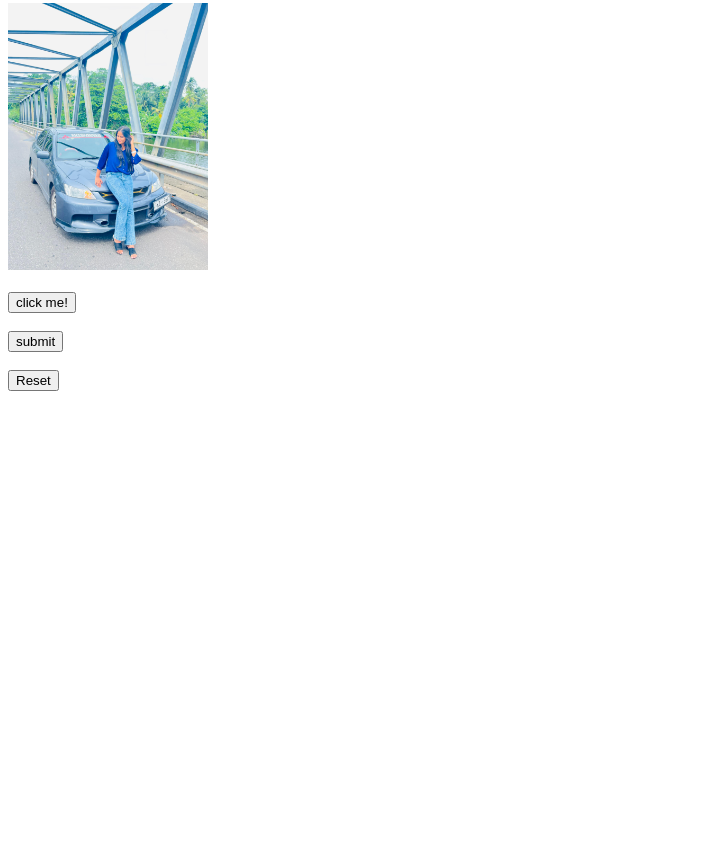
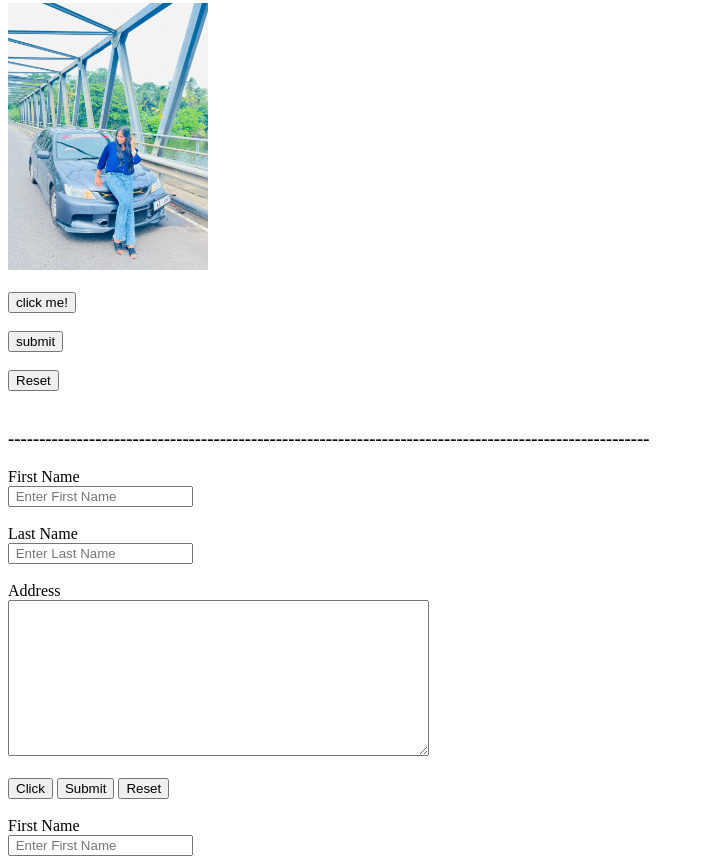
Before and after one commit to sasuniii0/HTML-webDev, a plain HTML site: page forms.html in a window 1280 px wide. Shown: the part 677-1541 px from the top of the page, without its empty margins (0-704 px from the left). Before the commit the page ends 1094 px from the top, so only its background shows below. Drawn offline with Linux system fonts and the light colour scheme.

Commit message:
forms new

```diff
--- a/forms.html
+++ b/forms.html
@@ -5,7 +5,9 @@
     <title>HTML forms</title>
 </head>
 <body>
-    <form>
+    <form action = "http://localhost:8080/form " method = "post">
+
+        <!-----------------------------------------------input------------------------------------------------------------->
         <input
                 type = "text"
                 placeholder="Enter your Name"
@@ -158,6 +160,65 @@
          krgn e data tika api kyna place ekata e dewl set krna eka/// page eka refresh wnwa-->
         <!-- type = reset ---- page eka refresh krla denwa... input krla thiyna data are reset krnwa refresh krnwa-->
         <!-- type = hidden ---- data collect krnkota data hide krnn... eywa eliyt display wenne nh-->
+
+        <h3>-------------------------------------------------------------------------------------------------------</h3>
+
+        <!-----------------------------------------------label ------------------------------------------------------------->
+
+        <div>
+            <label for = "first-name">First Name</label><br>
+            <input type = "text"
+                   id = "first-name"
+                   placeholder=" Enter First Name">
+        </div>
+
+        <br>
+
+        <div>
+            <label for = "last-name" >Last Name</label><br>
+            <input type = "text"
+                   id = "last-name"
+                   placeholder=" Enter Last Name">
+        </div>
+
+        <br>
+        <!-----------------------------------------------textarea ------------------------------------------------------------->
+        <div>
+            <label for="address">Address</label><br>
+            <textarea
+                    placeholder="Enter your address"
+                    id = "address"
+                    rows = "10"
+                    cols = "50">
+            </textarea>
+        </div>
+        <br>
+        <!-----------------------------------------------button ------------------------------------------------------------->
+
+        <div>
+            <button type = button>Click</button>
+            <button type = "submit">Submit</button>
+            <button type = "reset">Reset</button>
+        </div>
+
+        <br>
+
+        <div>
+            <label>First Name</label><br>
+            <input
+                    type = "text"
+                    placeholder=" Enter First Name"
+                    name = "firstname">
+        </div>
+
+        <!-- labels link krnn pulwun id/ for kyna attributes wlin-->
+        <!--<textarea></textarea>---- use krnn puluwn godak ida yna nisa...-->
+        <!-- forms waladi api name kyna attribute eka aniwaryen use krnn one... api data set krnkota nattam data
+        adurnna amarui waradi fields wala data set wenne-->
+        <!--<form action = ""> methna api action ekt dnn one backend eke tool ekakata-->
+
+
+
     </form>
 </body>
 </html>
```
